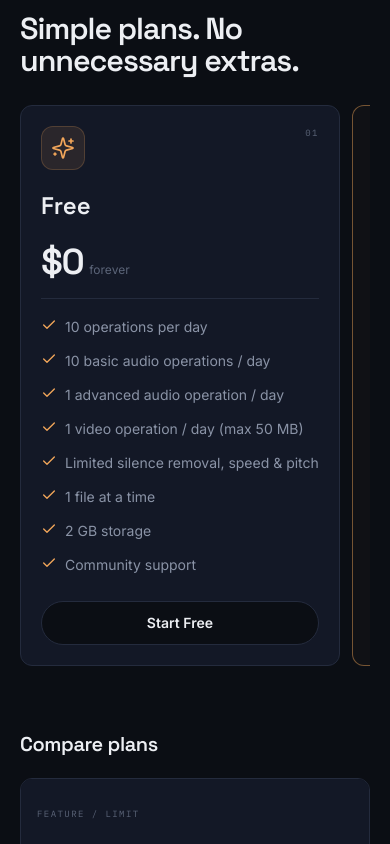
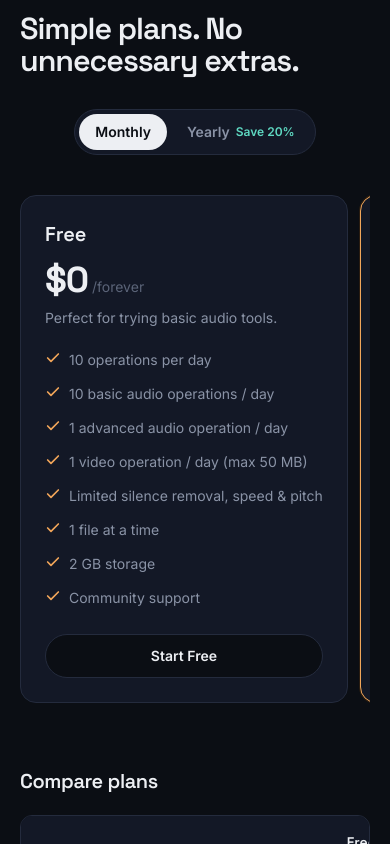
Before and after one commit to waliuhammad/Audio_Studio, a Next.js app: page / in a window 390 px wide. Shown: the part 2900-3744 px from the top of the page. Built offline with nearby package versions, Linux system fonts and the light colour scheme; no server answers.

Commit message:
update pricing card size

```diff
--- a/components/pricing/Pricing.tsx
+++ b/components/pricing/Pricing.tsx
@@ -1,5 +1,6 @@
 "use client";
 
+import { useState } from "react";
 import { Check, X, Zap } from "lucide-react";
 
 /*
@@ -42,6 +43,21 @@ const COMPARISON: ComparisonRow[] = Array.from(
   ),
 }));
 
+/** Shown next to "Yearly" in the toggle. Adjust to match your real discount. */
+const YEARLY_SAVINGS_LABEL = "Save 20%";
+
+/**
+ * One-line taglines shown under the price, keyed by plan id — matching the
+ * reference design. plans.ts doesn't carry this copy today, so it lives here;
+ * move it into plan data instead if you'd rather keep all plan copy in one
+ * place.
+ */
+const TAGLINES: Record<string, string> = {
+  free: "Perfect for trying basic audio tools.",
+  pro: "More power for regular workflows.",
+  business: "Built for demanding media work.",
+};
+
 /**
  * Where a card's button points.
  *
@@ -57,6 +73,8 @@ function hrefFor(plan: PlanCard, interval: BillingInterval): string {
 }
 
 export function Pricing() {
+  const [interval, setInterval] = useState<BillingInterval>("monthly");
+
   return (
     <section
       id="pricing"
@@ -124,6 +142,82 @@ export function Pricing() {
       </div>
 
       {/* ================================================= */}
+      {/* BILLING TOGGLE                                    */}
+      {/* ================================================= */}
+
+      <div className="mt-8 flex justify-center sm:mt-10">
+        <div
+          className="
+            inline-flex
+            items-center
+            gap-1
+            rounded-full
+            border
+            border-paper-border
+            bg-paper-surface
+            p-1
+            dark:border-ink-border
+            dark:bg-ink-surface
+          "
+        >
+          <button
+            type="button"
+            onClick={() => setInterval("monthly")}
+            className={`
+              rounded-full
+              px-4
+              py-2
+              text-sm
+              font-semibold
+              transition-colors
+              duration-200
+              ${
+                interval === "monthly"
+                  ? "bg-graphite text-paper dark:bg-mist dark:text-ink"
+                  : "text-graphite-muted hover:text-graphite dark:text-mist-muted dark:hover:text-mist"
+              }
+            `}
+          >
+            Monthly
+          </button>
+
+          <button
+            type="button"
+            onClick={() => setInterval("yearly")}
+            className={`
+              flex
+              items-center
+              gap-1.5
+              rounded-full
+              px-4
+              py-2
+              text-sm
+              font-semibold
+              transition-colors
+              duration-200
+              ${
+                interval === "yearly"
+                  ? "bg-graphite text-paper dark:bg-mist dark:text-ink"
+                  : "text-graphite-muted hover:text-graphite dark:text-mist-muted dark:hover:text-mist"
+              }
+            `}
+          >
+            Yearly
+
+            <span
+              className={`
+                text-xs
+                font-semibold
+                ${interval === "yearly" ? "text-amber" : "text-teal"}
+              `}
+            >
+              {YEARLY_SAVINGS_LABEL}
+            </span>
+          </button>
+        </div>
+      </div>
+
+      {/* ================================================= */}
       {/* PRICING CARDS                                     */}
       {/* ================================================= */}
 
@@ -148,8 +242,8 @@ export function Pricing() {
           lg:snap-none
         "
       >
-        {PLANS.map((plan, index) => {
-          const Icon = plan.icon;
+        {PLANS.map((plan) => {
+          const tagline = TAGLINES[plan.id];
 
           return (
             <div
@@ -161,6 +255,7 @@ export function Pricing() {
                 min-w-[88%]
                 shrink-0
                 snap-start
+                pt-3
                 sm:min-w-[65%]
                 lg:min-w-0
                 lg:shrink
@@ -175,16 +270,17 @@ export function Pricing() {
                   min-w-0
                   flex-1
                   flex-col
-                  rounded-xl
+                  rounded-2xl
                   border
-                  p-5
+                  bg-paper-surface
+                  p-6
                   transition-all
                   duration-300
-                  sm:p-6
+                  dark:bg-ink-surface
                   ${
                     plan.popular
-                      ? "border-amber/45 bg-amber/[0.035] dark:bg-amber/[0.025]"
-                      : "border-paper-border bg-paper-surface hover:border-amber/30 dark:border-ink-border dark:bg-ink-surface dark:hover:border-amber/30"
+                      ? "border-amber shadow-[0_0_0_1px_rgba(217,119,6,0.15)]"
+                      : "border-paper-border hover:border-amber/30 dark:border-ink-border dark:hover:border-amber/30"
                   }
                 `}
               >
@@ -193,148 +289,90 @@ export function Pricing() {
                 {/* ========================================= */}
 
                 {plan.popular && (
-                  <div
+                  <span
                     className="
                       absolute
-                      right-3
-                      top-3
-                      flex
-                      items-center
-                      gap-1.5
+                      -top-3
+                      left-1/2
+                      -translate-x-1/2
+                      whitespace-nowrap
                       rounded-full
-                      border
-                      border-amber/20
-                      bg-amber/10
-                      px-2
+                      bg-amber
+                      px-3.5
                       py-1
-                      sm:right-4
-                      sm:top-4
+                      text-[11px]
+                      font-semibold
+                      uppercase
+                      tracking-[0.06em]
+                      text-ink
+                      shadow-sm
                     "
                   >
-                    <span className="h-1.5 w-1.5 rounded-full bg-amber" />
-
-                    <span
-                      className="
-                        font-mono
-                        text-[7px]
-                        uppercase
-                        tracking-[0.14em]
-                        text-amber
-                      "
-                    >
-                      Popular
+                    Most Popular
                   </span>
-                  </div>
                 )}
 
                 {/* ========================================= */}
-                {/* ICON + NUMBER                              */}
+                {/* PLAN NAME                                  */}
                 {/* ========================================= */}
 
-                <div className="flex items-start justify-between gap-3">
-                  <div
-                    className="
-                      flex
-                      h-11
-                      w-11
-                      shrink-0
-                      items-center
-                      justify-center
-                      rounded-xl
-                      border
-                      border-amber/20
-                      bg-amber/10
-                      text-amber
-                      sm:h-12
-                      sm:w-12
-                    "
-                  >
-                    <Icon
-                      className="
-                        h-5.5
-                        w-5.5
-                        sm:h-6
-                        sm:w-6
-                      "
-                      strokeWidth={1.7}
-                    />
-                  </div>
-
-                  <span
-                    className="
-                      shrink-0
-                      font-mono
-                      text-[9px]
-                      tracking-[0.16em]
-                      text-graphite-faint
-                      dark:text-mist-faint
-                    "
-                  >
-                    {String(index + 1).padStart(2, "0")}
-                  </span>
-                </div>
-
-                {/* ========================================= */}
-                {/* PLAN INFORMATION                           */}
-                {/* ========================================= */}
-
-                <div className="mt-5 min-w-0">
                 <h3
                   className="
                     font-display
-                      text-2xl
+                    text-xl
                     font-semibold
                     text-graphite
                     dark:text-mist
-                      sm:text-[1.65rem]
                   "
                 >
                   {plan.name}
                 </h3>
-                </div>
 
                 {/* ========================================= */}
                 {/* PRICE                                      */}
                 {/* ========================================= */}
 
-                <div className="mt-5 flex items-baseline gap-1.5">
+                <div className="mt-3 flex items-baseline gap-1">
                   <span
                     className="
                       font-display
                       text-4xl
-                      font-semibold
-                      tracking-[-0.04em]
+                      font-bold
+                      tracking-[-0.03em]
                       text-graphite
                       dark:text-mist
-                      sm:text-[2.75rem]
                     "
                   >
-                    {plan.price.monthly}
+                    {plan.price[interval]}
                   </span>
 
                   <span
                     className="
-                      text-xs
+                      text-sm
                       text-graphite-faint
                       dark:text-mist-faint
                     "
                   >
-                    {plan.period.monthly}
+                    /{plan.period[interval]}
                   </span>
                 </div>
 
                 {/* ========================================= */}
-                {/* DIVIDER                                    */}
+                {/* TAGLINE                                    */}
                 {/* ========================================= */}
 
-                <div
+                {tagline && (
+                  <p
                     className="
-                    my-4
-                    h-px
-                    bg-paper-border
-                    dark:bg-ink-border
+                      mt-2
+                      text-sm
+                      text-graphite-muted
+                      dark:text-mist-muted
                     "
-                />
+                  >
+                    {tagline}
+                  </p>
+                )}
 
                 {/* ========================================= */}
                 {/* FEATURES                                   */}
@@ -343,7 +381,7 @@ export function Pricing() {
                 <div
                   className="
                     mb-6
-                    min-h-[112px]
+                    mt-5
                     space-y-2.5
                   "
                 >
@@ -365,7 +403,7 @@ export function Pricing() {
                           shrink-0
                           text-amber
                         "
-                        strokeWidth={2}
+                        strokeWidth={2.5}
                       />
 
                       <span
@@ -388,7 +426,7 @@ export function Pricing() {
                 {/* ========================================= */}
 
                 <a
-                  href={hrefFor(plan, "monthly")}
+                  href={hrefFor(plan, interval)}
                   className={`
                     mt-auto
                     flex
@@ -491,7 +529,7 @@ export function Pricing() {
                     </span>
 
                     <span className="mt-0.5 block text-[11px] font-normal text-graphite-muted dark:text-mist-muted">
-                      {plan.price.monthly} / mo
+                      {plan.price[interval]} / {plan.period[interval]}
                     </span>
                   </th>
                 ))}
```
Lines whose indentation alone changed are shown as unchanged.
